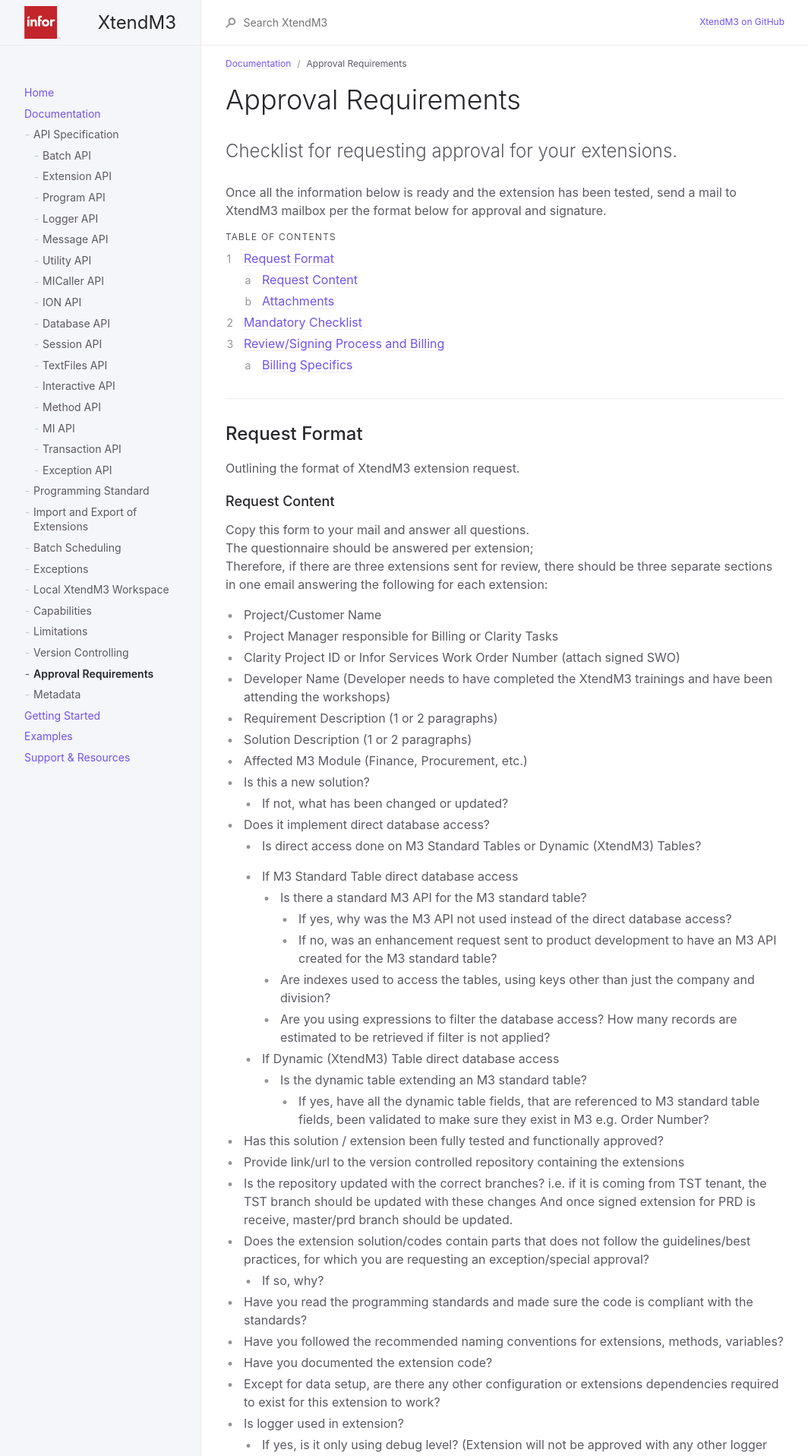
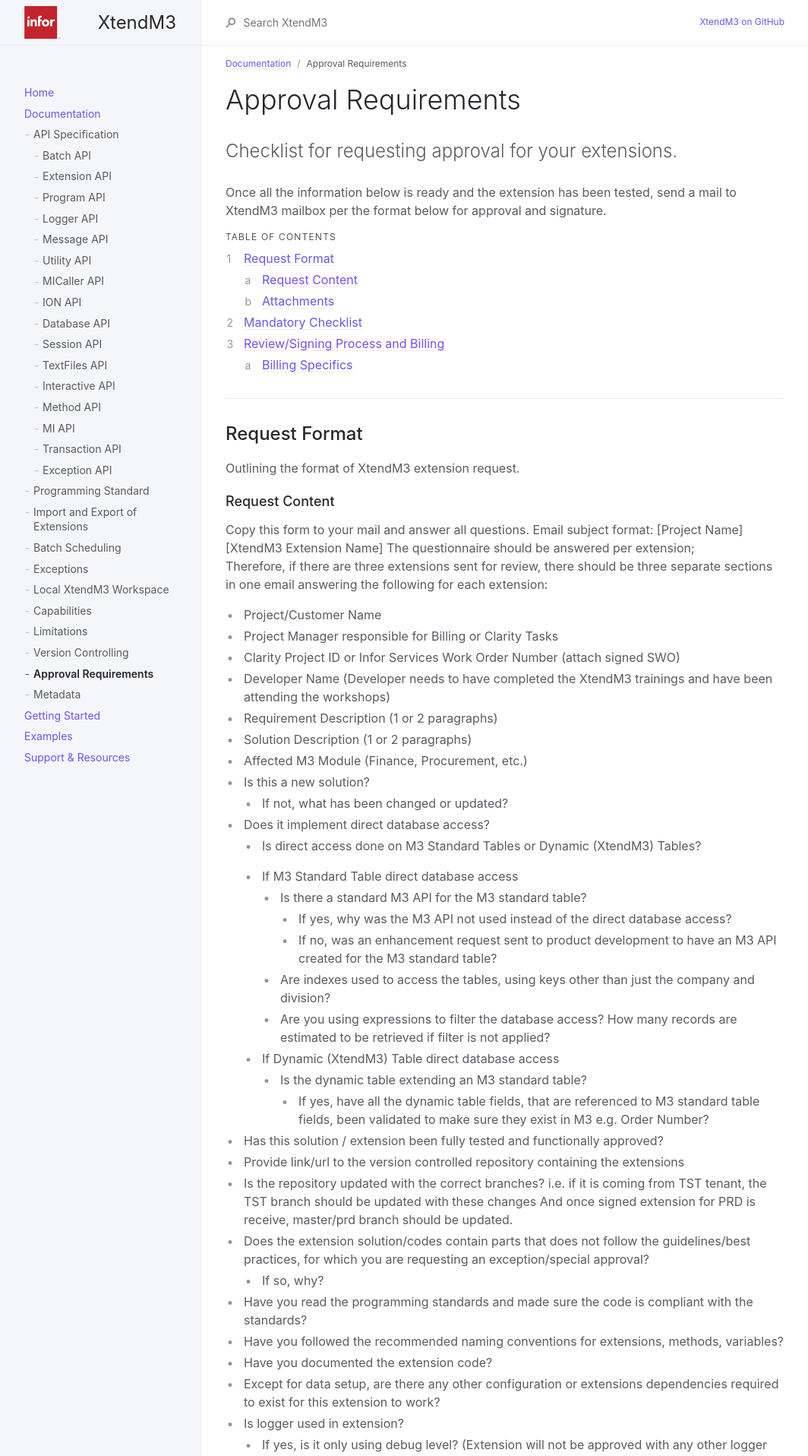
Before and after one commit to infor-cloud/xtendm3, a Jekyll site: the page built from docs/documentation/approval-requirements.md, in a window 1280 px wide. Shown: the top 1916 px of the page at 76% size, without its empty margins (107-1171 px from the left). Built offline with Jekyll 4.4.1, drawn with Linux system fonts in a browser that asks for light colours.

Commit message:
Making requested changes to request content

```diff
--- a/docs/documentation/approval-requirements.md
+++ b/docs/documentation/approval-requirements.md
@@ -25,6 +25,7 @@ Outlining the format of XtendM3 extension request.
 
 ### Request Content
 Copy this form to your mail and answer all questions.
+Email subject format: [Project Name] [XtendM3 Extension Name]
 The questionnaire should be answered per extension;
 Therefore, if there are three extensions sent for review, there should be three separate sections in one email answering the following for each extension:
 
```
